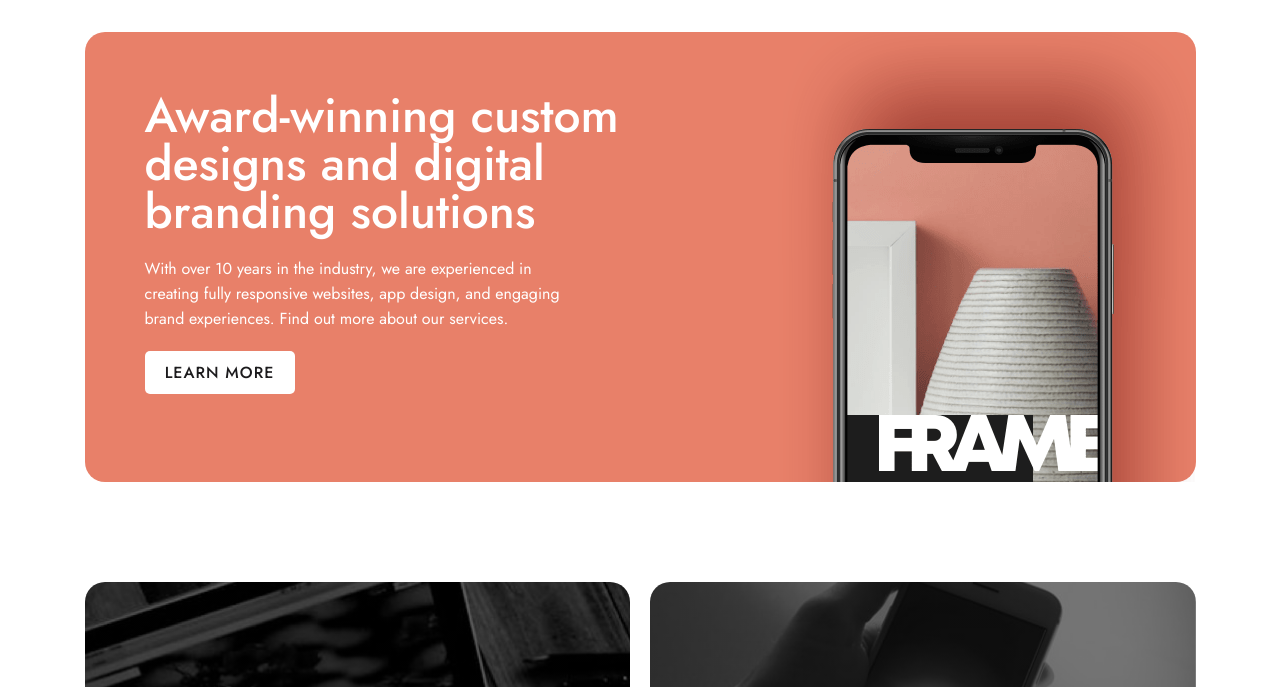
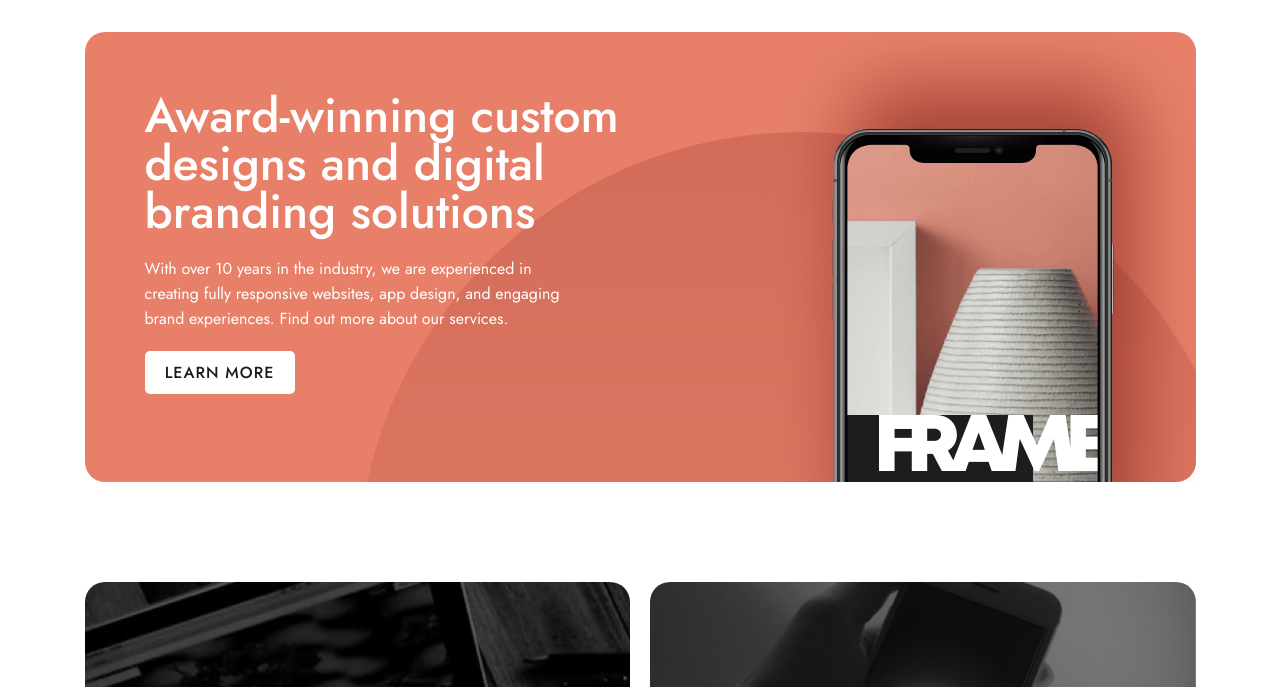
Before and after one commit to kalvinhart/FM-Designo, a plain HTML site: page index.html in a window 1280 px wide. Shown: the part 84-771 px from the top of the page. Drawn offline with Linux system fonts and the light colour scheme.

Commit message:
Recompiled css file to show fixed image links.

```diff
--- a/dist/css/main.css
+++ b/dist/css/main.css
@@ -1044,7 +1044,7 @@ h3 {
       grid-template-rows: repeat(2, -webkit-max-content);
       grid-template-rows: repeat(2, max-content);
   background-color: #e88069;
-  background-image: url("./assets/home/desktop/bg-pattern-hero-home.svg");
+  background-image: url("../../assets/home/desktop/bg-pattern-hero-home.svg");
   background-size: 200%;
   background-repeat: no-repeat;
   background-position: left top 8rem;
```
Also changed, not shown: 1 other file.
